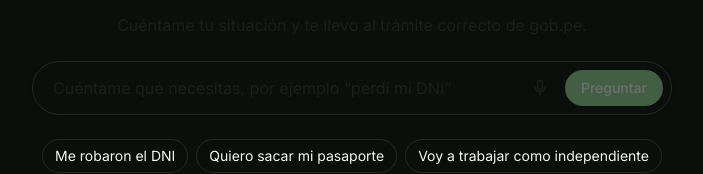
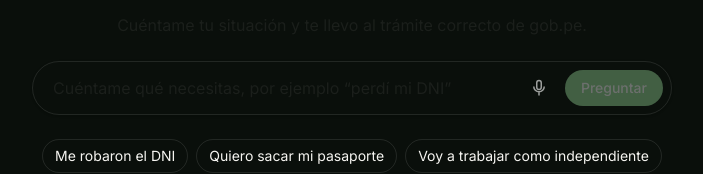
Before and after one commit to crafter-research/peru-gov, a Next.js app: page / in a window 1280 px wide. Shown: the part 345-519 px from the top of the page, without its empty margins (288-991 px from the left). Built offline with nearby package versions, Linux system fonts and the light colour scheme.

Commit message:
style(ui): match the voice button to the composer

```diff
--- a/src/components/voice-button.tsx
+++ b/src/components/voice-button.tsx
@@ -58,7 +58,7 @@ export function VoiceButton({ onText }: { onText: (text: string) => void }) {
       onClick={toggle}
       aria-label={listening ? "Detener dictado" : "Dictar por voz"}
       aria-pressed={listening}
-      className={`rounded-full p-2 ${listening ? "bg-accent-soft text-accent" : "text-muted hover:text-foreground"}`}
+      className={`grid size-9 place-items-center rounded-xl transition duration-200 ${listening ? "bg-accent/20 text-accent" : "text-white/60 hover:bg-white/5 hover:text-white"}`}
     >
       <svg
         width="18"
```
